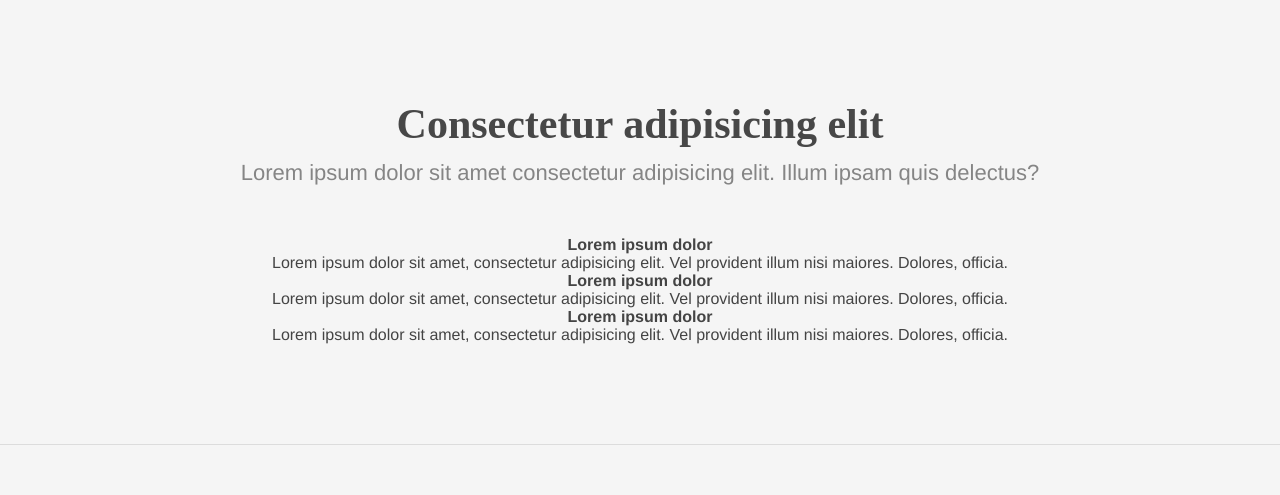
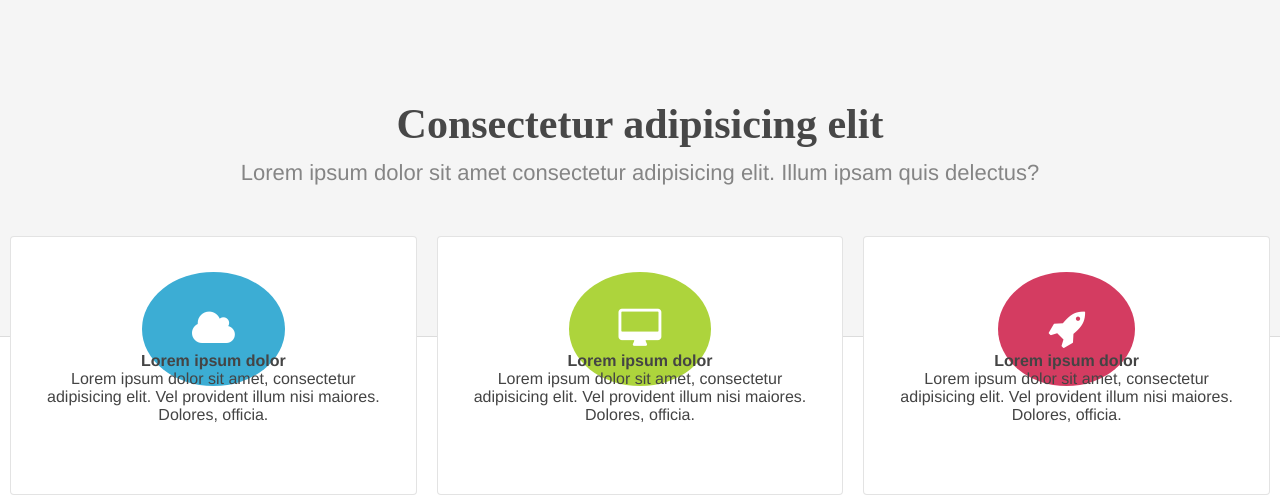
Before and after one commit to shayan881/template_project, a PHP site: page / in a window 1280 px wide. Shown: the part 642-1137 px from the top of the page. Before the commit the page ends 1087 px from the top, so only its background shows below. Run offline with PHP 8.4, Linux system fonts and the light colour scheme.

Commit message:
session 8

```diff
--- a/first_project/css/style.css
+++ b/first_project/css/style.css
@@ -128,3 +128,45 @@ a {
     font-size: 22px;
     color: #858585;
 }
+
+.icon:before {
+    font-family: FontAwesome;
+    font-style: normal;
+}
+
+.color-blue {
+    color: #ffffff;
+    background-color: #3cadd4;
+}
+
+.color-green {
+    color: #ffffff;
+    background-color: #add43c;
+}
+
+.color-red {
+    color: #ffffff;
+    background-color: #d43c61;
+}
+
+.big {
+    font-size: 40px;
+    padding: 35px 50px;
+}
+
+.rounded {
+    border-radius: 100%;
+}
+
+.services-content>* {
+    float: left;
+}
+
+.box {
+    background-color: #fff;
+    border: 1px solid rgba(144, 144, 144, 0.25);
+    border-radius: 4px;
+    padding: 70px 30px;
+    margin: 0 10px;
+    width: calc(calc(100% / 3) - 82px);
+}
--- a/first_project/index.html
+++ b/first_project/index.html
@@ -50,21 +50,21 @@
                 </div>
                 <div class="services-content">
                     <div class="box">
-                        <i></i>
+                        <i class="fa-cloud icon color-blue big rounded"></i>
                         <h4>Lorem ipsum dolor</h4>
                         <p>Lorem ipsum dolor sit amet, consectetur adipisicing elit. Vel provident illum nisi maiores.
                             Dolores, officia.</p>
                     </div>
 
                     <div class="box">
-                        <i></i>
+                        <i class="fa-desktop icon color-green big rounded"></i>
                         <h4>Lorem ipsum dolor</h4>
                         <p>Lorem ipsum dolor sit amet, consectetur adipisicing elit. Vel provident illum nisi maiores.
                             Dolores, officia.</p>
                     </div>
 
                     <div class="box">
-                        <i></i>
+                        <i class="fa-rocket icon color-red big rounded"></i>
                         <h4>Lorem ipsum dolor</h4>
                         <p>Lorem ipsum dolor sit amet, consectetur adipisicing elit. Vel provident illum nisi maiores.
                             Dolores, officia.</p>
```
